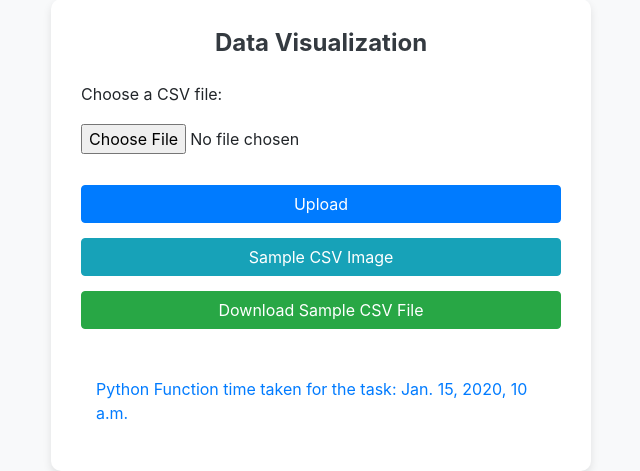
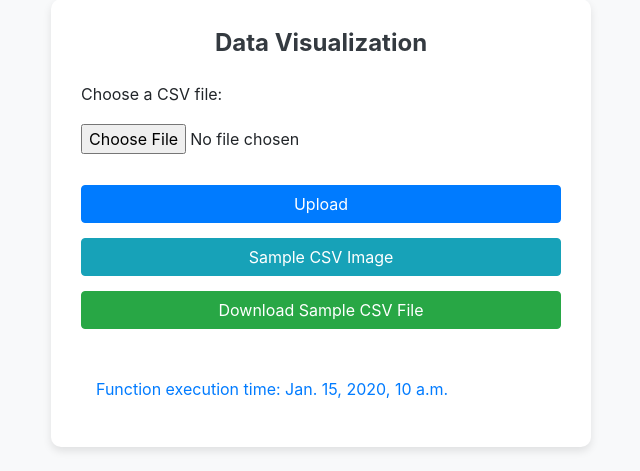
Before and after one commit to tanjil-dev/Givemeinsights, a Django app: template uploader/templates/upload_csv.html in a window 1280 px wide. Shown: the part 109-580 px from the top of the page, without its empty margins (319-959 px from the left). Run offline with Django 3.2, Linux system fonts and the light colour scheme; the template is opened without the code that fills it: most values are stand-ins (such as "Sample title", 1, 10 or a date in 2020); some libraries are stand-ins or nearby versions.

Commit message:
total function time taken text

```diff
--- a/uploader/templates/upload_csv.html
+++ b/uploader/templates/upload_csv.html
@@ -22,7 +22,7 @@
                 {% if time_taken %}
                 <div class="container mt-5">
                     <p class="text-primary">
-                        Python Function time taken for the task: {{ time_taken }}
+                        Function execution time: {{ time_taken }}
                     </p>
                 </div>
                 {% endif %}
--- a/uploader/templates/word_cloud.html
+++ b/uploader/templates/word_cloud.html
@@ -28,7 +28,7 @@
           {% if time_taken %}
           <div class="container mt-5">
             <p class="text-primary">
-                Python Function time taken for the task: {{ time_taken }}
+              Function execution time: {{ time_taken }}
             </p>
           </div>
           {% endif %}
```
